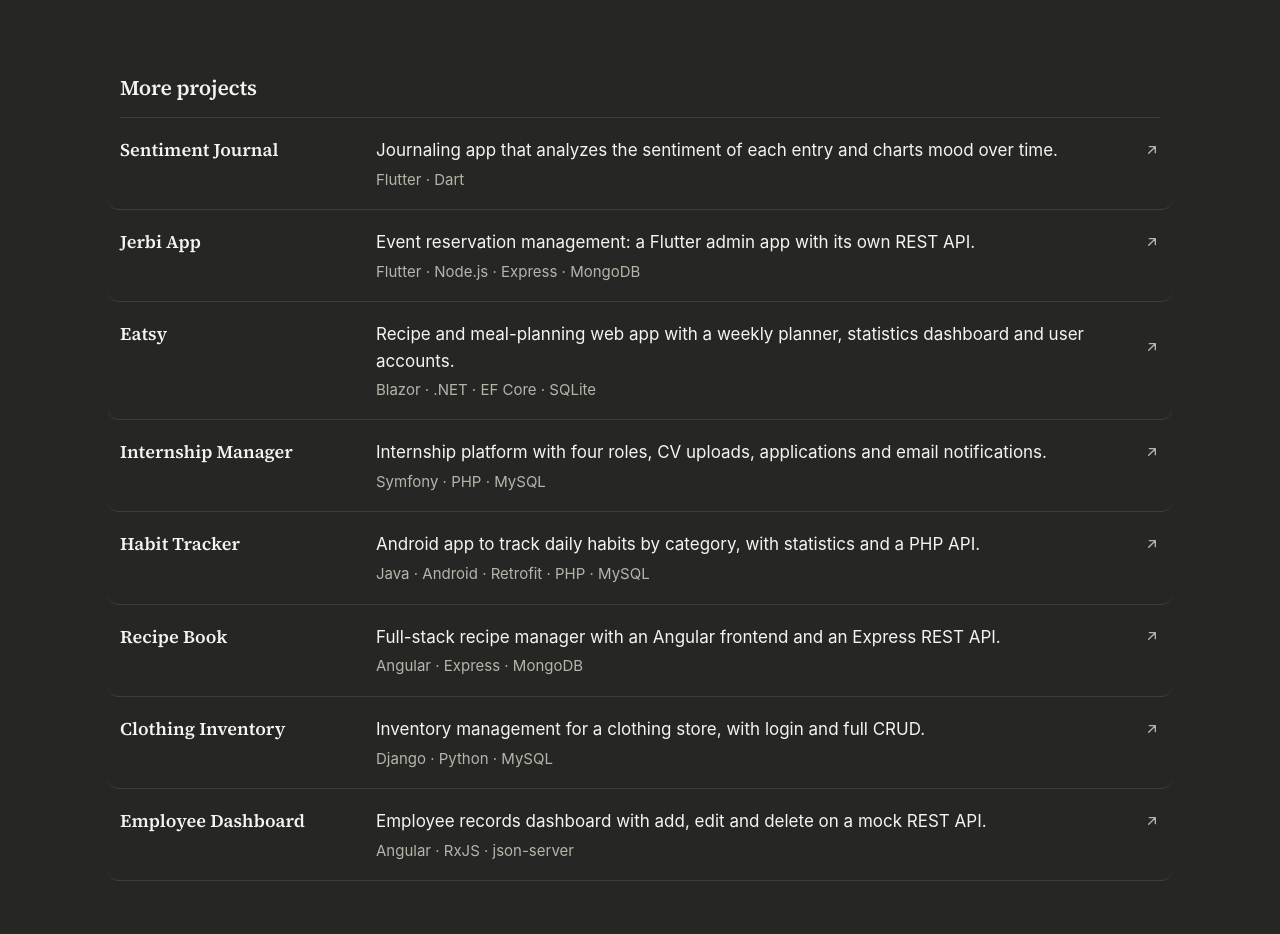
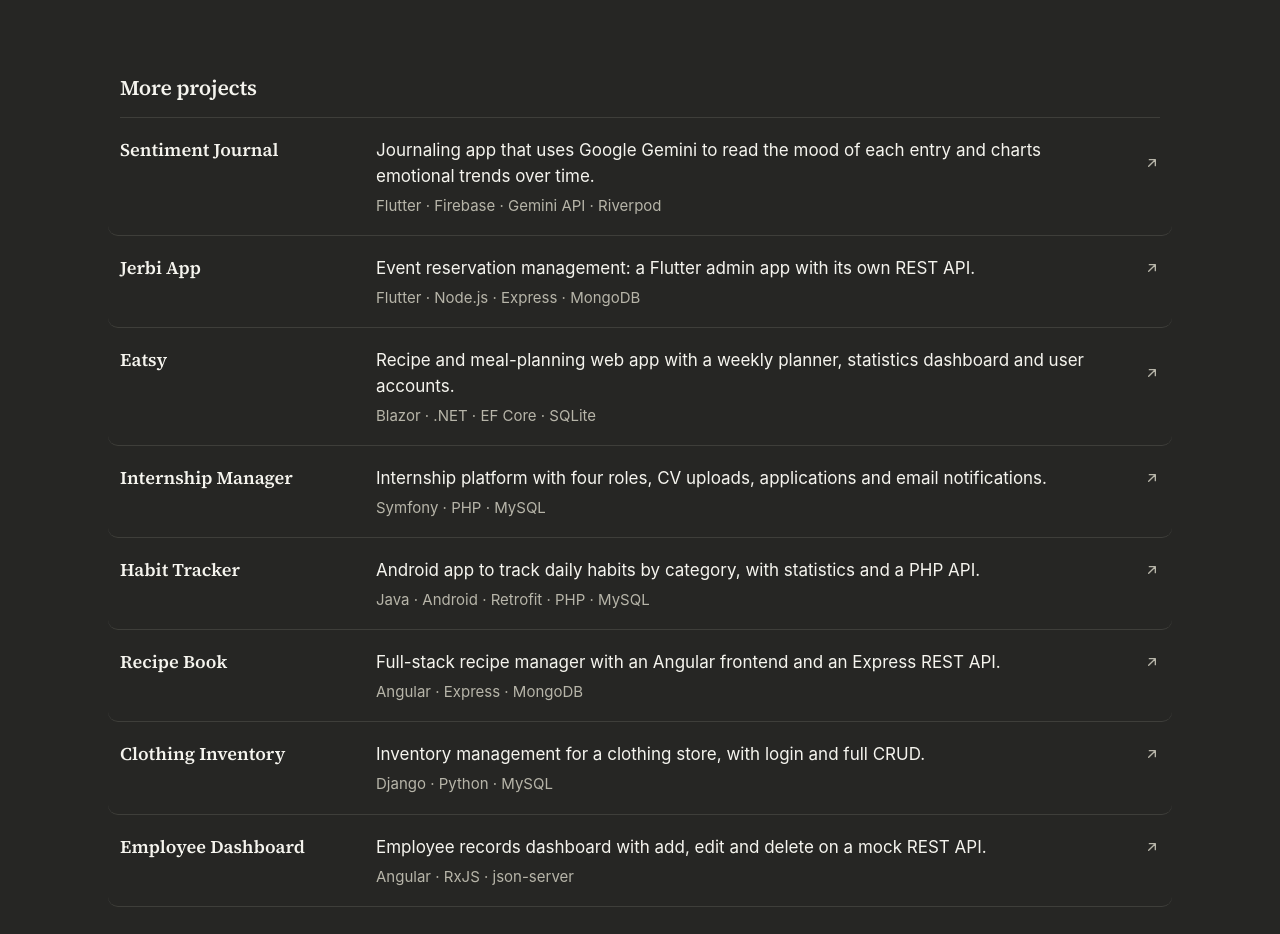
Before and after one commit to SalahEddineGhezaiel/SalahEddineGhezaiel.github.io, a plain HTML site: page index.html in a window 1280 px wide. Shown: the part 1840-2774 px from the top of the page. Drawn offline with Linux system fonts and the light colour scheme.

Commit message:
Update Sentiment Journal description from its new README
Co-Authored-By: Claude Opus 5.5 <noreply@anthropic.com>

```diff
--- a/index.html
+++ b/index.html
@@ -300,7 +300,7 @@ footer { padding-block: 2rem; border-top: 1px solid var(--line); color: var(--mu
 
       <h3 class="more-title">More projects</h3>
       <ul class="more">
-        <li><a href="https://github.com/SalahEddineGhezaiel/Sentiment-Journal-App"><strong>Sentiment Journal</strong><span>Journaling app that analyzes the sentiment of each entry and charts mood over time.</span><span class="stack">Flutter · Dart</span><svg width="16" height="16" aria-hidden="true"><use href="#i-arrow"/></svg></a></li>
+        <li><a href="https://github.com/SalahEddineGhezaiel/Sentiment-Journal-App"><strong>Sentiment Journal</strong><span>Journaling app that uses Google Gemini to read the mood of each entry and charts emotional trends over time.</span><span class="stack">Flutter · Firebase · Gemini API · Riverpod</span><svg width="16" height="16" aria-hidden="true"><use href="#i-arrow"/></svg></a></li>
         <li><a href="https://github.com/SalahEddineGhezaiel/JerbiApp"><strong>Jerbi App</strong><span>Event reservation management: a Flutter admin app with its own REST API.</span><span class="stack">Flutter · Node.js · Express · MongoDB</span><svg width="16" height="16" aria-hidden="true"><use href="#i-arrow"/></svg></a></li>
         <li><a href="https://github.com/SalahEddineGhezaiel/Eatsy"><strong>Eatsy</strong><span>Recipe and meal-planning web app with a weekly planner, statistics dashboard and user accounts.</span><span class="stack">Blazor · .NET · EF Core · SQLite</span><svg width="16" height="16" aria-hidden="true"><use href="#i-arrow"/></svg></a></li>
         <li><a href="https://github.com/SalahEddineGhezaiel/internship-manager-symfony"><strong>Internship Manager</strong><span>Internship platform with four roles, CV uploads, applications and email notifications.</span><span class="stack">Symfony · PHP · MySQL</span><svg width="16" height="16" aria-hidden="true"><use href="#i-arrow"/></svg></a></li>
```
